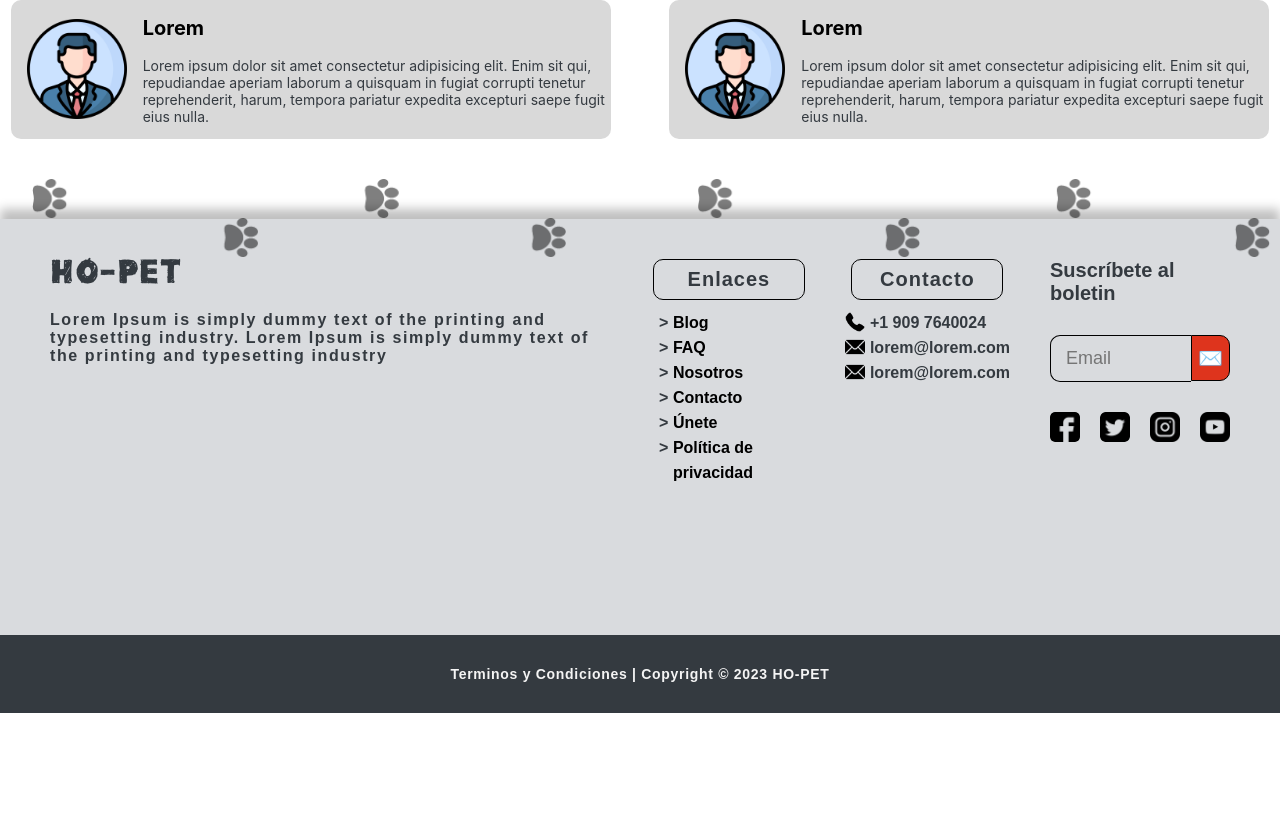
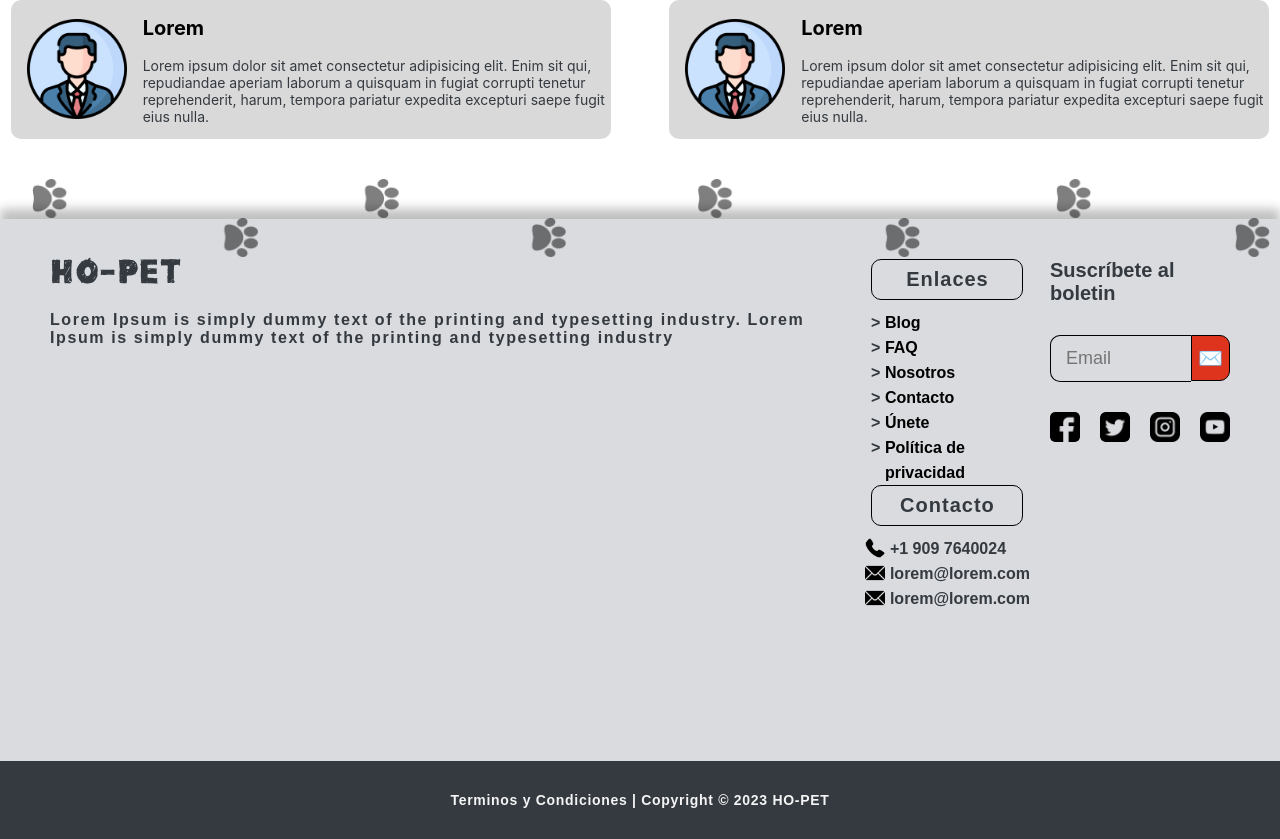
Before and after one commit to santiudev/software-mascotas, a React (Create React App) app: page / in a window 1280 px wide. Shown: the part 2709-3548 px from the top of the page. Before the commit the page ends 3422 px from the top, so only its background shows below. Built offline with nearby package versions, Linux system fonts and the light colour scheme.

Commit message:
Re-acomodando el footer

```diff
--- a/src/componentes/Footer/Footer.jsx
+++ b/src/componentes/Footer/Footer.jsx
@@ -10,11 +10,12 @@ export default function Footer() {
 	return (
 		<>
 			<footer className={styles.footer}>
-				<img className={styles.footer__huellas} src={huellas} alt='huellas' />
+				<img className={styles.footer__huellas} src={huellas} alt="huellas" />
 				<SectionOne
 					title="HO-PET"
 					parrafo="Lorem Ipsum is simply dummy text of the printing and typesetting industry. Lorem Ipsum is simply dummy text of the printing and typesetting industry"
 				/>
+				<div className={styles.sectionTwo__container}>
 					<SectionTwo
 						title="Enlaces"
 						enlaces={[
@@ -28,12 +29,12 @@ export default function Footer() {
 					/>
 					<SectionTwo
 						title="Contacto"
-					// contact={['+1 909 7640024', 'lorem@lorem.com', 'lorem@lorem.com']}
 						contact={{
 							tlf: ['+1 909 7640024'],
 							emails: ['lorem@lorem.com', 'lorem@lorem.com'],
 						}}
 					/>
+				</div>
 				<SectionThree />
 			</footer>
 			<Copyright year={2023} />
```
Lines whose indentation alone changed are shown as unchanged.
